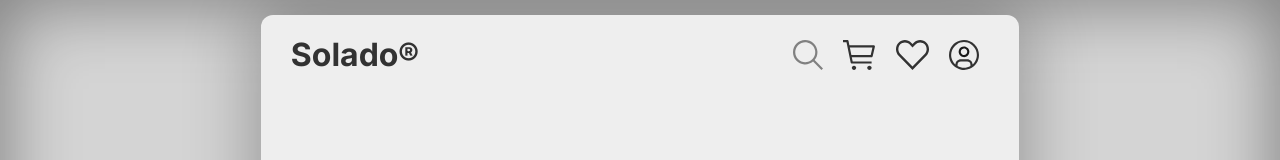
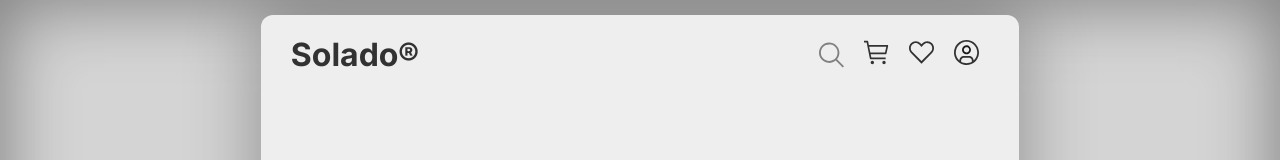
Before and after one commit to anderlehmann/personal-page-nextjs, a Next.js app: page /projetos/solado-store in a window 1280 px wide. Shown: the top 160 px of the page. Built offline with nearby package versions, Linux system fonts and the light colour scheme.

Commit message:
troca tag img por image do next

```diff
--- a/src/app/projetos/solado-store/HeaderShoesStore.jsx
+++ b/src/app/projetos/solado-store/HeaderShoesStore.jsx
@@ -1,5 +1,6 @@
 'use client'
 import Link from "next/link"
+import Image from "next/image";
 
 import './shoesStore.css';
 
@@ -8,19 +9,19 @@ export function HeaderShoesStore() {
     <header id='header-store'>
       <Link href='/projetos/solado-store'>Solado®</Link>
       <div id='icons-header'>
-        <img id="search-desktop" className='icons-header-store' src="/images/search-desktop.svg" alt="pesquisar" />
-        <img id="search-mobile" className='icons-header-store' src="/images/search-mobile.svg" alt="pesquisar" />
+        <Image width={25} height={25} id="search-desktop" className='icons-header-store' src="/images/search-desktop.svg" alt="pesquisar" />
+        <Image width={25} height={25} id="search-mobile" className='icons-header-store' src="/images/search-mobile.svg" alt="pesquisar" />
 
         <Link href="/projetos/solado-store/usuario" className='icons-header-store'>
-          <img src="/images/cart.svg" alt="carrinho" />
+          <Image width={25} height={25} src="/images/cart.svg" alt="carrinho" />
         </Link>
 
         <Link href="/projetos/solado-store/usuario" className='icons-header-store'>
-          <img src="/images/like.svg" alt="favoritos" />
+          <Image width={25} height={25} src="/images/like.svg" alt="favoritos" />
         </Link>
 
         <Link href="/projetos/solado-store/usuario" className='icons-header-store'>
-          <img src="/images/user.svg" alt="usuário" />
+          <Image width={25} height={25} src="/images/user.svg" alt="usuário" />
         </Link>
       </div>
     </header>
```
